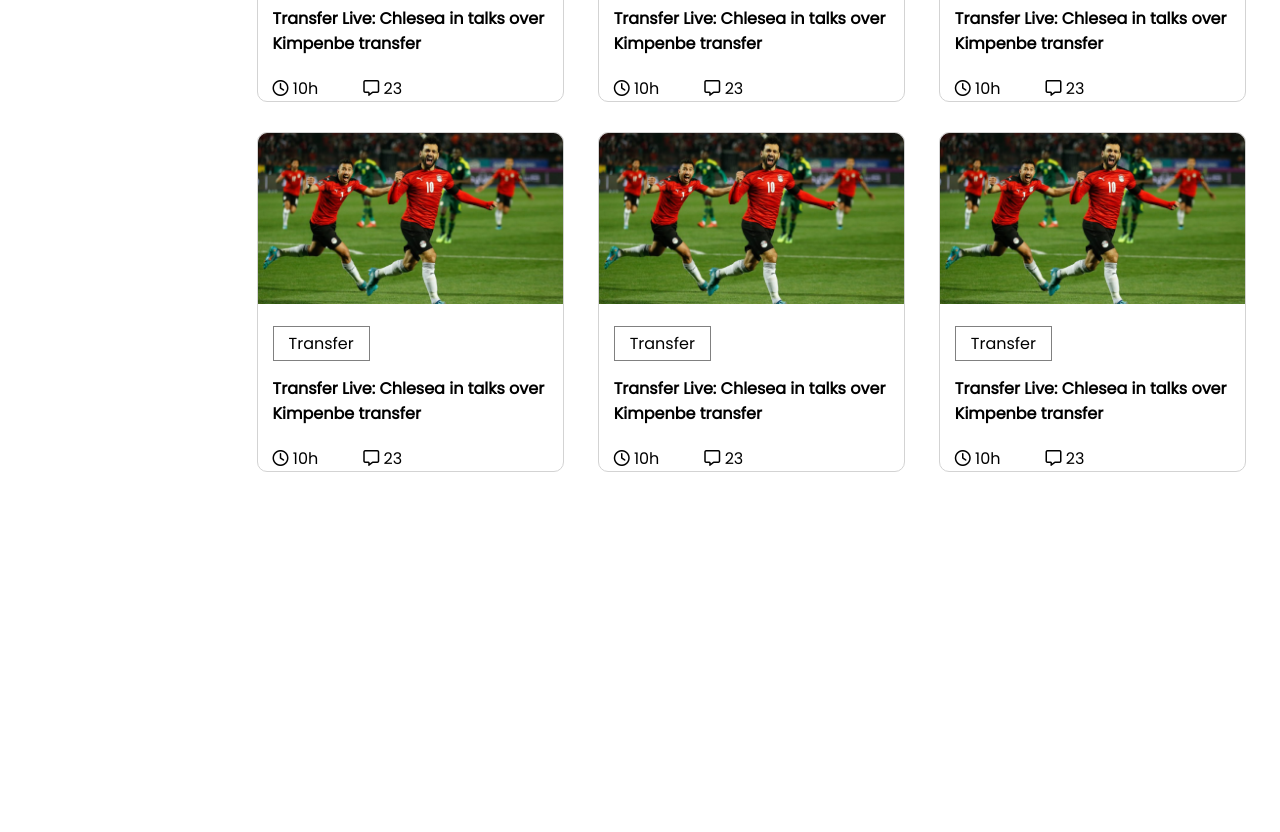
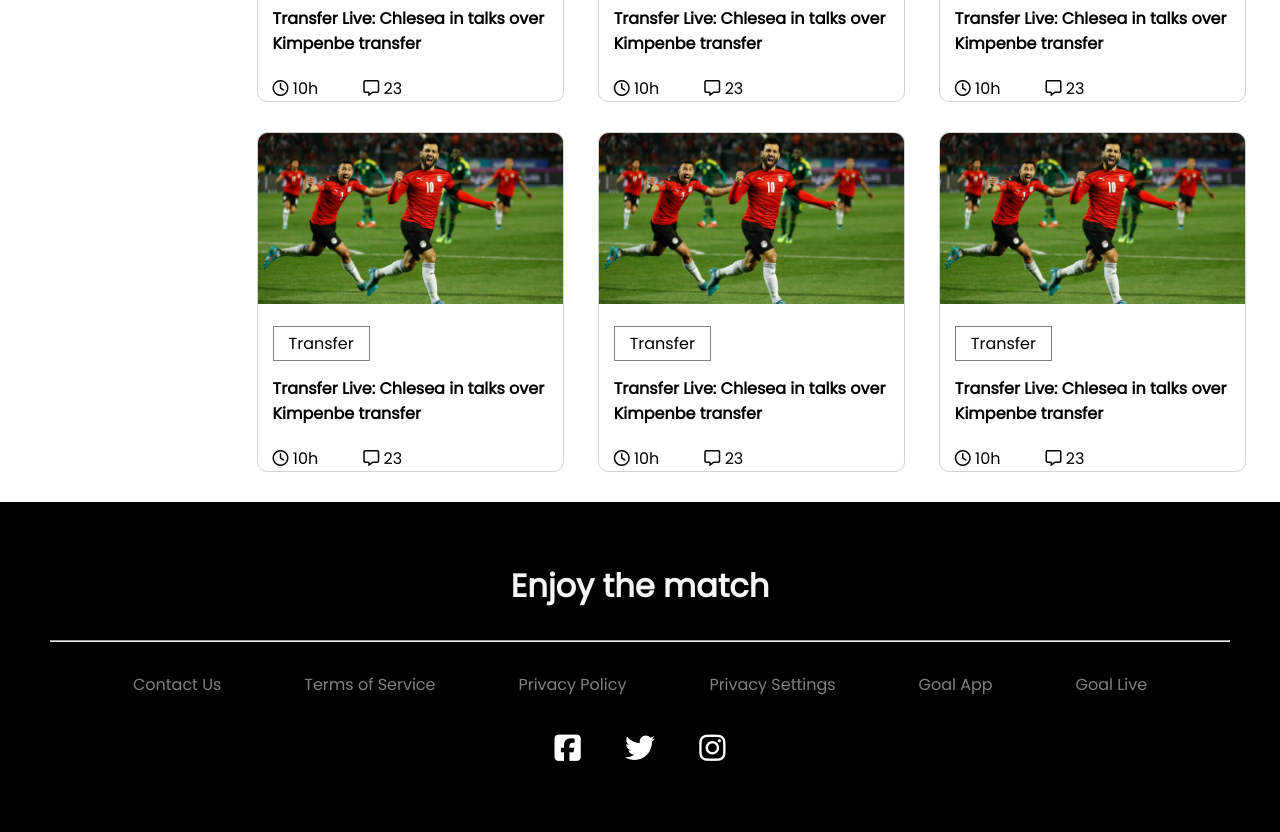
Before and after one commit to RakinulIslam1/football-match, a plain HTML site: page index.html in a window 1280 px wide. Shown: the part 1138-1970 px from the top of the page. Before the commit the page ends 1640 px from the top, so only its background shows below. Drawn offline with Linux system fonts and the light colour scheme.

Commit message:
third time

```diff
--- a/index.html
+++ b/index.html
@@ -238,7 +238,29 @@
 </main>
 <!-- =======section 2nd end====== -->
 
+<!-- ========footer start======= -->
+<footer>
+    <div>
+        <h1>Enjoy the match</h1>
+    </div>
 
+    <hr>
+
+    <div class="list">
+        <li>Contact Us</li>
+        <li>Terms of Service</li>
+        <li>Privacy Policy</li>
+        <li>Privacy Settings</li>
+        <li>Goal App</li>
+        <li>Goal Live</li>
+    </div>
+    <div class="social-icon">
+        <a href=""><i class="fa-brands fa-facebook-square"></i></a>
+        <a href=""><i class="fa-brands fa-twitter"></i></a>
+        <a href=""><i class="fa-brands fa-instagram"></i></a>
+    </div>
+</footer>
+<!-- ========footer and======== -->
 
 
 
--- a/style.css
+++ b/style.css
@@ -7,6 +7,7 @@ body{
     padding: 0%;
     box-sizing: border-box;
 }
+
 /* ======header styles start====== */
 header{
     margin-top: 40px;
@@ -83,6 +84,7 @@ button{
 /* ======match card start======= */
 
 .fullmatch{
+
     display: flex;
     justify-content: space-evenly;
     gap: 40px;
@@ -126,3 +128,38 @@ button{
     display: flex;
     gap: 45px;
 }
+/* =======match card end===== */
+
+/* =======footer start======== */
+
+footer{
+    padding: 60px 50px;
+    background-color: black;
+}
+hr{
+    color: lightgray;
+    margin-top: 30px;
+    margin-bottom: 30px;
+}
+h1{
+    color: whitesmoke;
+    text-align: center;
+    font-weight: 700;
+}
+.list{
+    color: gray;
+    list-style: none;
+    display: flex;
+    justify-content: space-evenly;
+}
+.social-icon{
+    margin-top: 30px;
+    text-align: center;
+
+}
+.social-icon a{
+    font-size: 30px;
+    color: white;
+    margin: 10px 20px;
+}
+/* ========footer and======= */
```
